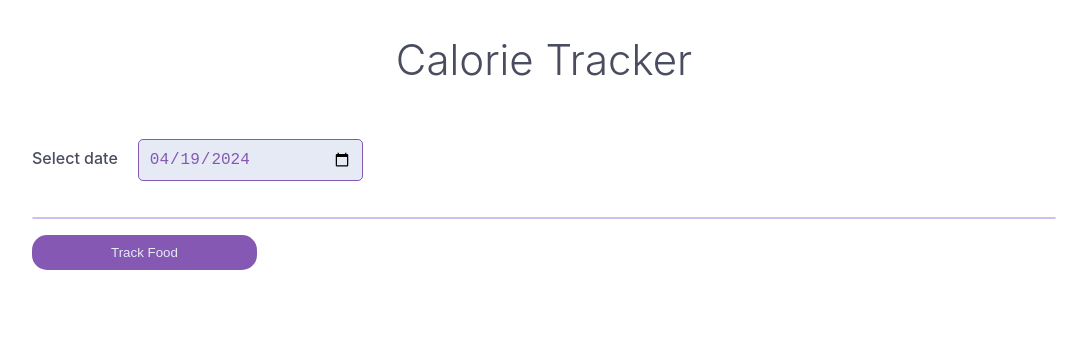
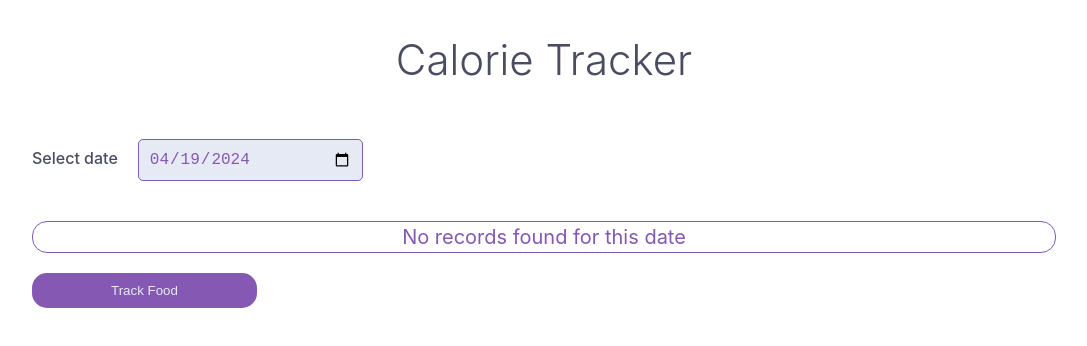
Before and after one commit to tasneemsaeed23/calorie-tracker, a React (Vite) app: page / in a window 1280 px wide. Shown: the top 346 px of the page, without its empty margins (96-1183 px from the left). Built offline with nearby package versions, Linux system fonts and the light colour scheme.

Commit message:
Placeholder for empty list

```diff
--- a/src/components/CalorieRecordsSection/RecordList.jsx
+++ b/src/components/CalorieRecordsSection/RecordList.jsx
@@ -2,9 +2,11 @@ import CalorieRecord from "./CalorieRecord";
 import styles from "./RecordList.module.css";
 
 function RecordList(props) {
-  return (
+  return props.records?.length ? (
     <ul className={styles["record-list"]}>
-      {props.records.map((record) => (
+      {props.records.map(
+        (record) =>
+          record.calories >= 0 && (
             <li className={styles["list-Item"]} key={record.id}>
               <CalorieRecord
                 date={record.date}
@@ -13,8 +15,11 @@ function RecordList(props) {
                 calories={record.calories}
               />
             </li>
-      ))}
+          )
+      )}
     </ul>
+  ) : (
+    <div className={styles.placeholder}>No records found for this date</div>
   );
 }
 
--- a/src/components/CalorieRecordsSection/RecordList.module.css
+++ b/src/components/CalorieRecordsSection/RecordList.module.css
@@ -11,3 +11,15 @@
 .list-item:last-child {
   border-bottom: none;
 }
+
+.placeholder {
+  max-width: 100%; /* Allow the div to be as wide as its parent container */
+  border: 1px solid var(--theme-color-normal);
+  border-radius: 15px;
+  text-align: center;
+  margin: 20px 0;
+  font-size: 20px;
+  color: var(--theme-color-normal);
+  overflow: hidden; /* Hide any content that exceeds the dimensions */
+  white-space: nowrap; /* Prevent text from wrapping to the next line */
+}
```
Lines whose indentation alone changed are shown as unchanged.
